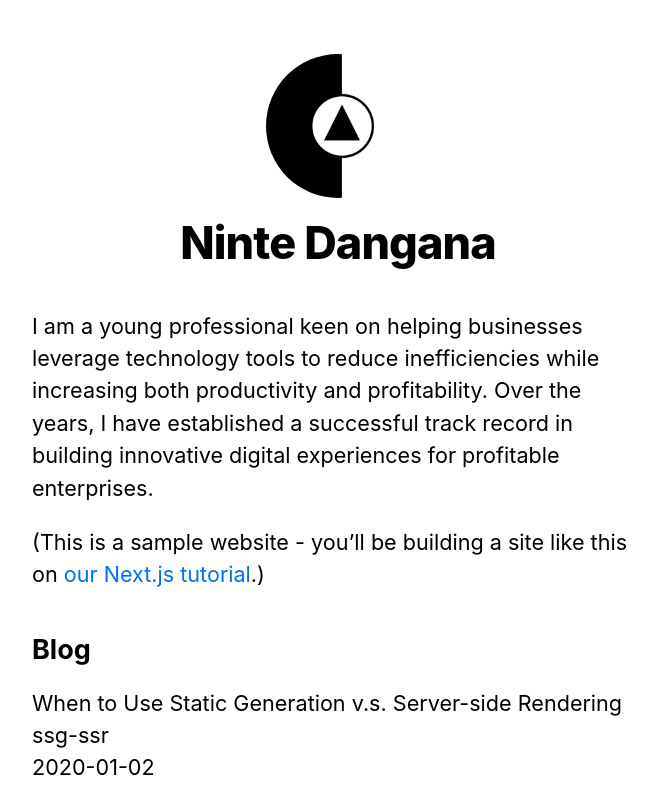
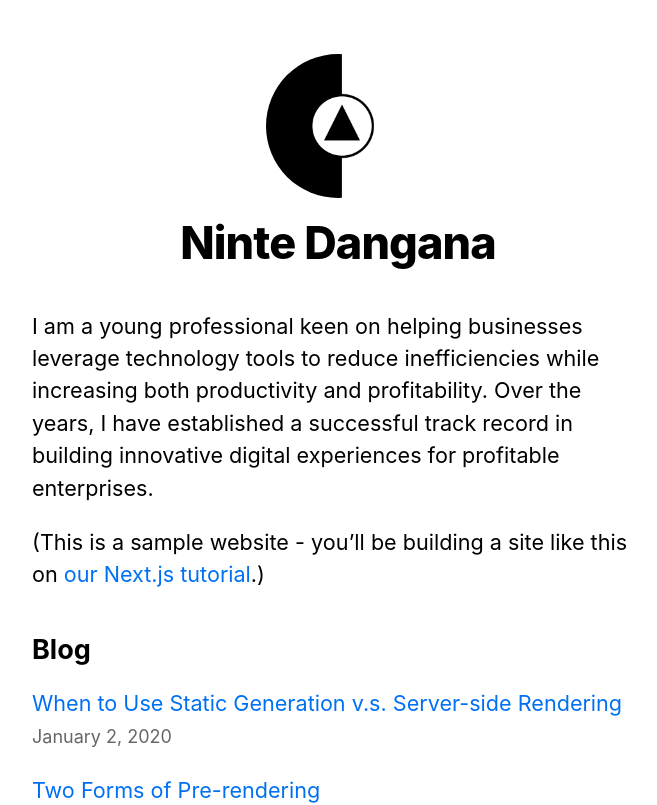
Before and after one commit to nullthefirst/nextjs-refresher, a Next.js app: page / in a window 1280 px wide. Shown: the top 805 px of the page, without its empty margins (302-959 px from the left). Built offline with nearby package versions, Linux system fonts and the light colour scheme.

Commit message:
Completed posts setup on homepage

```diff
--- a/pages/index.js
+++ b/pages/index.js
@@ -1,6 +1,7 @@
 import Head from "next/head";
 import Layout, { siteTitle } from "../components/layout";
 import Link from "next/link";
+import Date from "../components/date";
 import utilStyles from "../styles/utils.module.css";
 import { getSortedPostsData } from "../lib/posts";
 
@@ -28,20 +29,22 @@
         <ul className={utilStyles.list}>
           {allPostsData.map(({ id, date, title }) => (
             <li className={utilStyles.listItem} key={id}>
-              {title}
+              <Link href={`/posts/${id}`}>
+                <a>{title}</a>
+              </Link>
               <br />
-              {id}
-              <br />
-              {date}
+              <small className={utilStyles.lightText}>
+                <Date dateString={date} />
+              </small>
             </li>
           ))}
         </ul>
       </section>
-      <h1>
+      {/* <h1>
         <Link href="/posts/first-post">
           <a>&rarr; First Post</a>
         </Link>
-      </h1>
+      </h1> */}
     </Layout>
   );
 }
```
